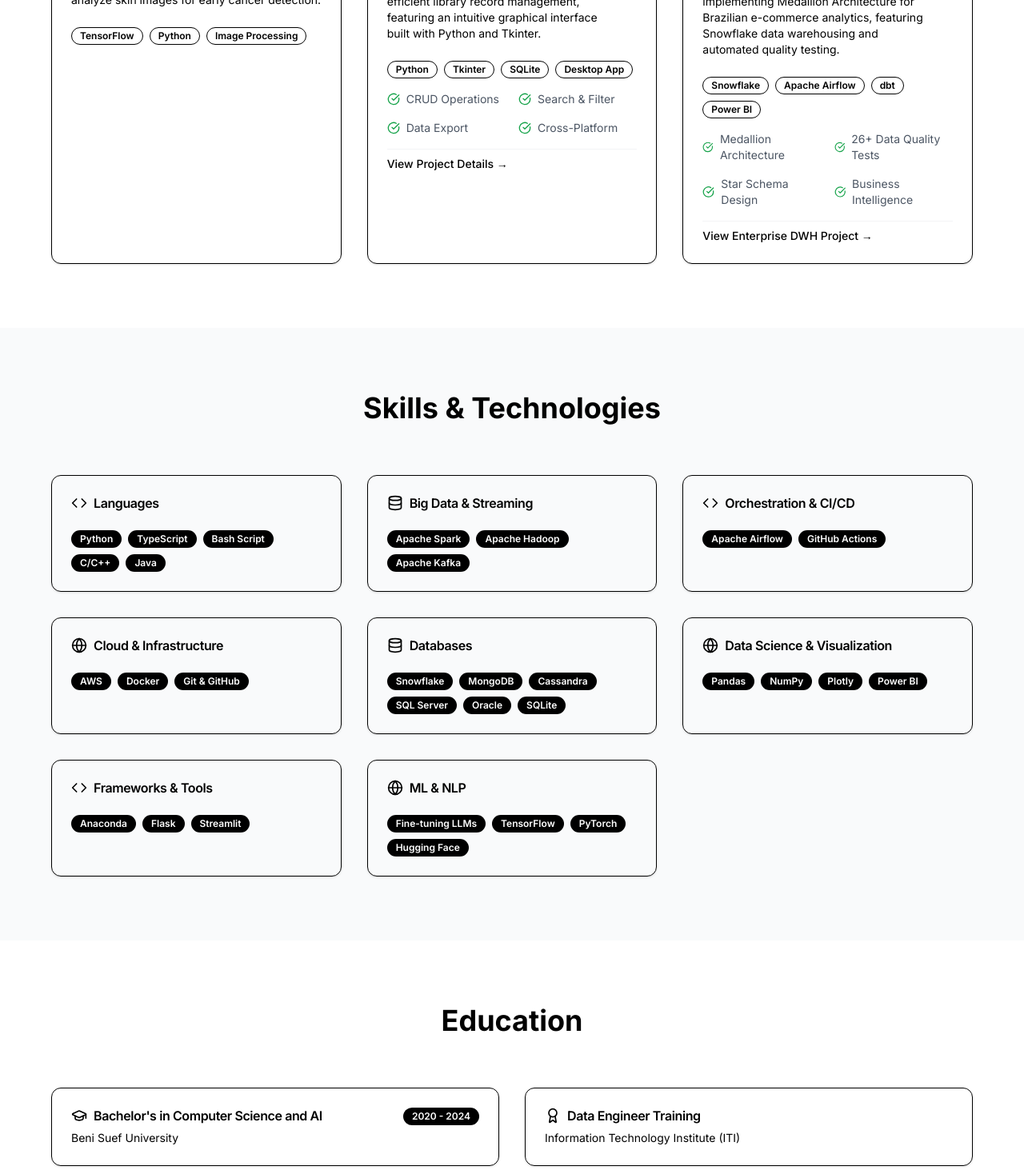
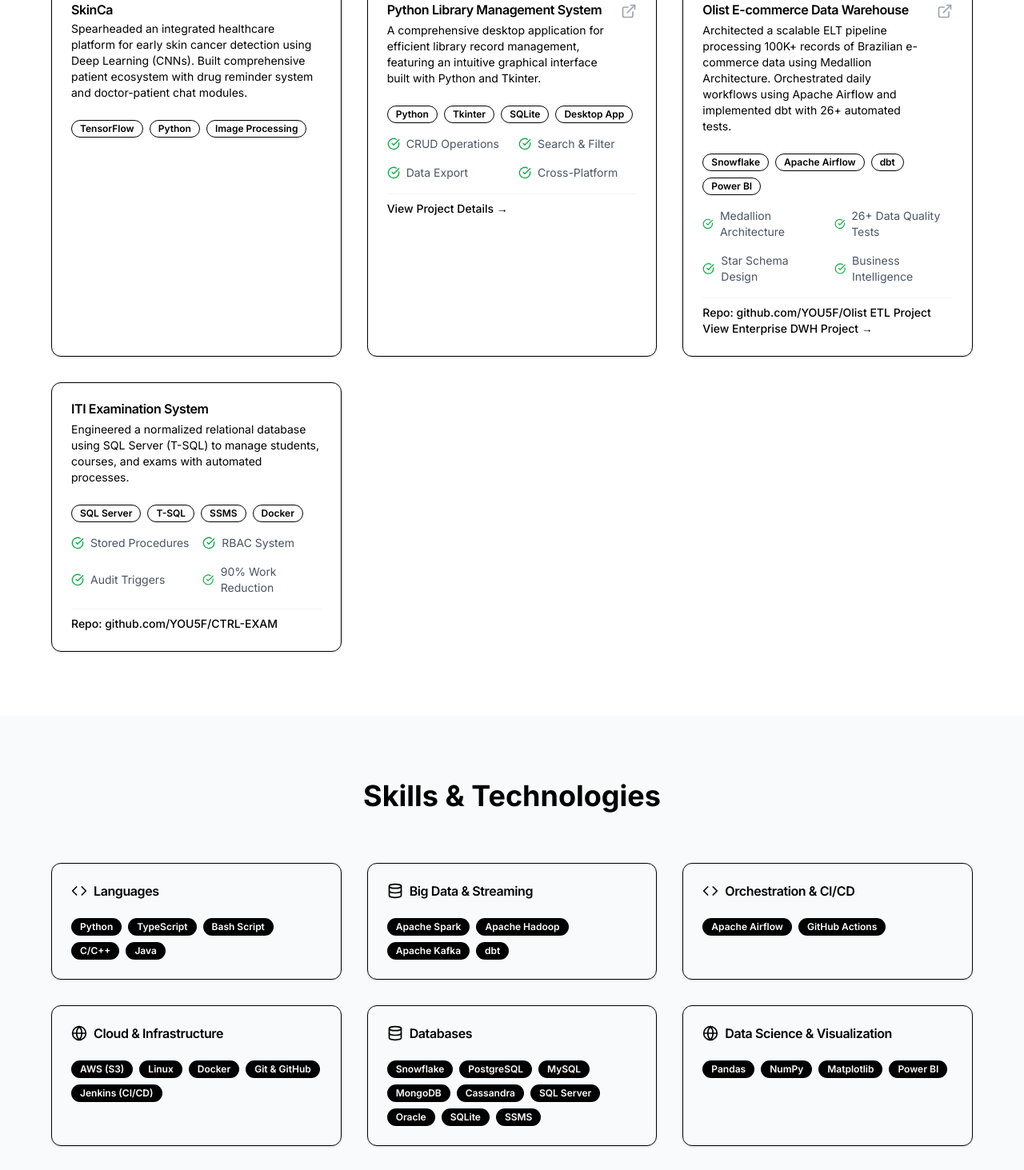
Before and after one commit to Y0U5F/Y0U5F.github.io, a Next.js app: page / in a window 1280 px wide. Shown: the part 1330-2793 px from the top of the page at 80% size. Built offline with nearby package versions, Linux system fonts and the light colour scheme; no server answers.

Commit message:
Update portfolio page with new changes and add CV PDF

```diff
--- a/src/app/page.tsx
+++ b/src/app/page.tsx
@@ -125,6 +125,12 @@ function PortfolioContent() {
                 Education
               </button>
               <button
+                onClick={() => window.open('/Yousef%20CV.pdf', '_blank')}
+                className="text-gray-600 hover:text-black transition-colors"
+              >
+                CV
+              </button>
+              <button
                 onClick={() => scrollToSection("contact")}
                 className="text-gray-600 hover:text-black transition-colors"
               >
@@ -167,6 +173,12 @@ function PortfolioContent() {
                   Education
                 </button>
                 <button
+                  onClick={() => window.open('/Yousef%20CV.pdf', '_blank')}
+                  className="text-left text-gray-600 hover:text-black transition-colors py-2"
+                >
+                  CV
+                </button>
+                <button
                   onClick={() => scrollToSection("contact")}
                   className="text-left text-gray-600 hover:text-black transition-colors py-2"
                 >
@@ -187,9 +199,9 @@ function PortfolioContent() {
                 <h1 className="text-4xl md:text-5xl lg:text-6xl font-bold text-black leading-tight">
                   Hi, I'm <span className="underline decoration-4 decoration-black">YOUSEF MAHMOUD</span>
                 </h1>
-                <p className="text-lg md:text-xl text-gray-600">Data Engineer & AI Enthusiast</p>
+                <p className="text-lg md:text-xl text-gray-600">Data Engineer</p>
                 <p className="text-base md:text-lg text-gray-500 max-w-lg mx-auto lg:mx-0">
-                  A recent Computer Science and Artificial Intelligence graduate, currently training as a Data Engineer at ITI. Eager to apply my skills in a professional environment to contribute to the development and optimization of AI-driven solutions.
+                Building scalable ETL pipelines and modern Data Warehouses. I leverage a strong CS & AI foundation to optimize data architectures using Apache Airflow, Spark, and Snowflake.
                 </p>
               </div>
 
@@ -206,6 +218,14 @@ function PortfolioContent() {
                   variant="outline"
                   size="lg"
                   className="border-black text-black hover:bg-black hover:text-white bg-transparent"
+                  onClick={() => {
+                    const link = document.createElement('a');
+                    link.href = '/Yousef CV.pdf';
+                    link.download = 'Yousef Mahmoud CV.pdf';
+                    document.body.appendChild(link);
+                    link.click();
+                    document.body.removeChild(link);
+                  }}
                 >
                   <Download className="w-4 h-4 mr-2" />
                   Download CV
@@ -247,7 +267,7 @@ function PortfolioContent() {
           <div className="text-center mb-12 md:mb-16">
             <h2 className="text-3xl md:text-4xl font-bold text-black mb-4">About Me</h2>
             <p className="text-lg md:text-xl text-gray-600 max-w-3xl mx-auto">
-              I am a passionate and driven data professional with a strong foundation in computer science and artificial intelligence. I am currently enhancing my skills in data engineering at the Information Technology Institute (ITI), focusing on building robust and scalable data pipelines.
+            I am a Computer Science graduate passionate about data engineering and automation. Recently completed an intensive training at ITI, where I gained rigorous hands-on experience in designing robust data solutions. My expertise lies in bridging the gap between software engineering and data infrastructure, utilizing tools like Docker and Linux to build efficient, automated workflows. I am driven by the challenge of transforming raw data into actionable business insights.
             </p>
           </div>
         </div>
@@ -264,7 +284,7 @@ function PortfolioContent() {
             <Card className="group hover:shadow-xl transition-all duration-300 border-black">
               <CardHeader>
                 <CardTitle>SkinCa</CardTitle>
-                <CardDescription>A mobile app using machine learning to analyze skin images for early cancer detection.</CardDescription>
+                <CardDescription>Spearheaded an integrated healthcare platform for early skin cancer detection using Deep Learning (CNNs). Built comprehensive patient ecosystem with drug reminder system and doctor-patient chat modules.</CardDescription>
               </CardHeader>
               <CardContent>
                 <div className="flex flex-wrap gap-2">
@@ -351,7 +371,7 @@ function PortfolioContent() {
                         Olist E-commerce Data Warehouse
                       </CardTitle>
                       <CardDescription className="mt-2">
-                        Enterprise-grade ELT pipeline implementing Medallion Architecture for Brazilian e-commerce analytics, featuring Snowflake data warehousing and automated quality testing.
+                        Architected a scalable ELT pipeline processing 100K+ records of Brazilian e-commerce data using Medallion Architecture. Orchestrated daily workflows using Apache Airflow and implemented dbt with 26+ automated tests.
                       </CardDescription>
                     </div>
                     <ExternalLink className="w-5 h-5 text-gray-400 group-hover:text-black transition-colors flex-shrink-0 ml-4" />
@@ -394,6 +414,9 @@ function PortfolioContent() {
                     </div>
 
                     <div className="pt-2 border-t border-gray-100">
+                      <p className="text-sm font-medium text-black">
+                        Repo: github.com/YOU5F/Olist ETL Project
+                      </p>
                       <p className="text-sm font-medium text-black group-hover:text-gray-600 transition-colors">
                         View Enterprise DWH Project →
                       </p>
@@ -402,6 +425,64 @@ function PortfolioContent() {
                 </CardContent>
               </Card>
             </Link>
+
+            <Card className="group hover:shadow-xl transition-all duration-300 border-black cursor-pointer h-full">
+              <CardHeader>
+                <div className="flex items-start justify-between">
+                  <div className="flex-1">
+                    <CardTitle className="group-hover:text-gray-600 transition-colors">
+                      ITI Examination System
+                    </CardTitle>
+                    <CardDescription className="mt-2">
+                      Engineered a normalized relational database using SQL Server (T-SQL) to manage students, courses, and exams with automated processes.
+                    </CardDescription>
+                  </div>
+                </div>
+              </CardHeader>
+              <CardContent>
+                <div className="space-y-4">
+                  <div className="flex flex-wrap gap-2">
+                    <Badge variant="outline" className="border-black text-black">
+                      SQL Server
+                    </Badge>
+                    <Badge variant="outline" className="border-black text-black">
+                      T-SQL
+                    </Badge>
+                    <Badge variant="outline" className="border-black text-black">
+                      SSMS
+                    </Badge>
+                    <Badge variant="outline" className="border-black text-black">
+                      Docker
+                    </Badge>
+                  </div>
+
+                  <div className="grid grid-cols-2 gap-4 text-sm text-gray-600">
+                    <div className="flex items-center">
+                      <CheckCircle className="w-4 h-4 mr-2 text-green-600" />
+                      Stored Procedures
+                    </div>
+                    <div className="flex items-center">
+                      <CheckCircle className="w-4 h-4 mr-2 text-green-600" />
+                      RBAC System
+                    </div>
+                    <div className="flex items-center">
+                      <CheckCircle className="w-4 h-4 mr-2 text-green-600" />
+                      Audit Triggers
+                    </div>
+                    <div className="flex items-center">
+                      <CheckCircle className="w-4 h-4 mr-2 text-green-600" />
+                      90% Work Reduction
+                    </div>
+                  </div>
+
+                  <div className="pt-2 border-t border-gray-100">
+                    <p className="text-sm font-medium text-black">
+                      Repo: github.com/YOU5F/CTRL-EXAM
+                    </p>
+                  </div>
+                </div>
+              </CardContent>
+            </Card>
           </div>
         </div>
       </section>
@@ -446,6 +527,7 @@ function PortfolioContent() {
                   <Badge className="bg-black text-white hover:bg-gray-800">Apache Spark</Badge>
                   <Badge className="bg-black text-white hover:bg-gray-800">Apache Hadoop</Badge>
                   <Badge className="bg-black text-white hover:bg-gray-800">Apache Kafka</Badge>
+                  <Badge className="bg-black text-white hover:bg-gray-800">dbt</Badge>
                 </div>
               </CardContent>
             </Card>
@@ -476,9 +558,11 @@ function PortfolioContent() {
               </CardHeader>
               <CardContent className="space-y-3">
                 <div className="flex flex-wrap gap-2">
-                  <Badge className="bg-black text-white hover:bg-gray-800">AWS</Badge>
+                  <Badge className="bg-black text-white hover:bg-gray-800">AWS (S3)</Badge>
+                  <Badge className="bg-black text-white hover:bg-gray-800">Linux</Badge>
                   <Badge className="bg-black text-white hover:bg-gray-800">Docker</Badge>
                   <Badge className="bg-black text-white hover:bg-gray-800">Git & GitHub</Badge>
+                  <Badge className="bg-black text-white hover:bg-gray-800">Jenkins (CI/CD)</Badge>
                 </div>
               </CardContent>
             </Card>
@@ -494,11 +578,14 @@ function PortfolioContent() {
               <CardContent className="space-y-3">
                 <div className="flex flex-wrap gap-2">
                   <Badge className="bg-black text-white hover:bg-gray-800">Snowflake</Badge>
+                  <Badge className="bg-black text-white hover:bg-gray-800">PostgreSQL</Badge>
+                  <Badge className="bg-black text-white hover:bg-gray-800">MySQL</Badge>
                   <Badge className="bg-black text-white hover:bg-gray-800">MongoDB</Badge>
                   <Badge className="bg-black text-white hover:bg-gray-800">Cassandra</Badge>
                   <Badge className="bg-black text-white hover:bg-gray-800">SQL Server</Badge>
                   <Badge className="bg-black text-white hover:bg-gray-800">Oracle</Badge>
                   <Badge className="bg-black text-white hover:bg-gray-800">SQLite</Badge>
+                  <Badge className="bg-black text-white hover:bg-gray-800">SSMS</Badge>
                 </div>
               </CardContent>
             </Card>
@@ -515,7 +602,7 @@ function PortfolioContent() {
                 <div className="flex flex-wrap gap-2">
                   <Badge className="bg-black text-white hover:bg-gray-800">Pandas</Badge>
                   <Badge className="bg-black text-white hover:bg-gray-800">NumPy</Badge>
-                  <Badge className="bg-black text-white hover:bg-gray-800">Plotly</Badge>
+                  <Badge className="bg-black text-white hover:bg-gray-800">Matplotlib</Badge>
                   <Badge className="bg-black text-white hover:bg-gray-800">Power BI</Badge>
                 </div>
               </CardContent>
@@ -573,9 +660,9 @@ function PortfolioContent() {
                   <div>
                     <CardTitle className="flex items-center">
                       <GraduationCap className="w-5 h-5 mr-2 text-black" />
-                      Bachelor's in Computer Science and AI
+                      Bachelor's in Computer Science & AI
                     </CardTitle>
-                    <CardDescription className="mt-2">Beni Suef University</CardDescription>
+                    <CardDescription className="mt-2">Beni-Suef University</CardDescription>
                   </div>
                   <Badge variant="secondary" className="bg-black text-white self-start">
                     2020 - 2024
@@ -583,23 +670,32 @@ function PortfolioContent() {
                 </div>
               </CardHeader>
             </Card>
+
             <Card className="border-black">
               <CardHeader>
                 <div className="flex flex-col sm:flex-row sm:justify-between sm:items-start gap-4">
                   <div>
                     <CardTitle className="flex items-center">
                       <Award className="w-5 h-5 mr-2 text-black" />
-                      Data Engineer Training
+                      Data Engineering Training Program
                     </CardTitle>
                     <CardDescription className="mt-2">Information Technology Institute (ITI)</CardDescription>
                   </div>
+                  <Badge variant="secondary" className="bg-black text-white self-start">
+                    June 2025 – Nov 2025
+                  </Badge>
                 </div>
               </CardHeader>
+              <CardContent>
+                <p className="text-sm text-gray-600">
+                  Completed an intensive 4-month Data Engineering specialization. Developed end-to-end data pipelines using Apache Airflow & Spark, and designed optimized Data Warehouses with Snowflake & dbt.
+                </p>
+              </CardContent>
             </Card>
           </div>
         </div>
       </section>
-
+{/* Contact Section */}
       {/* Contact Section */}
       <section id="contact" className="py-12 md:py-20 px-4 sm:px-6 lg:px-8 bg-gray-50">
         <div className="max-w-6xl mx-auto">
@@ -638,7 +734,7 @@ function PortfolioContent() {
                     </div>
                     <div>
                       <p className="font-medium text-black">Location</p>
-                      <p className="text-gray-600">Beni Suef City, Egypt</p>
+                      <p className="text-gray-600">Cairo, Egypt</p>
                     </div>
                   </div>
                 </div>
@@ -717,7 +813,7 @@ function PortfolioContent() {
           <Separator className="mb-8 bg-gray-700" />
           <div className="flex flex-col md:flex-row justify-between items-center gap-4">
             <div className="text-center md:text-left">
-              <p className="text-gray-300">© 2024 YOUSEF MAHMOUD. All rights reserved.</p>
+              <p className="text-gray-300">© 2025 YOUSEF MAHMOUD. All rights reserved.</p>
             </div>
           </div>
         </div>
```
Also changed, not shown: 1 other file (tests, documents, lock files or other folders).
